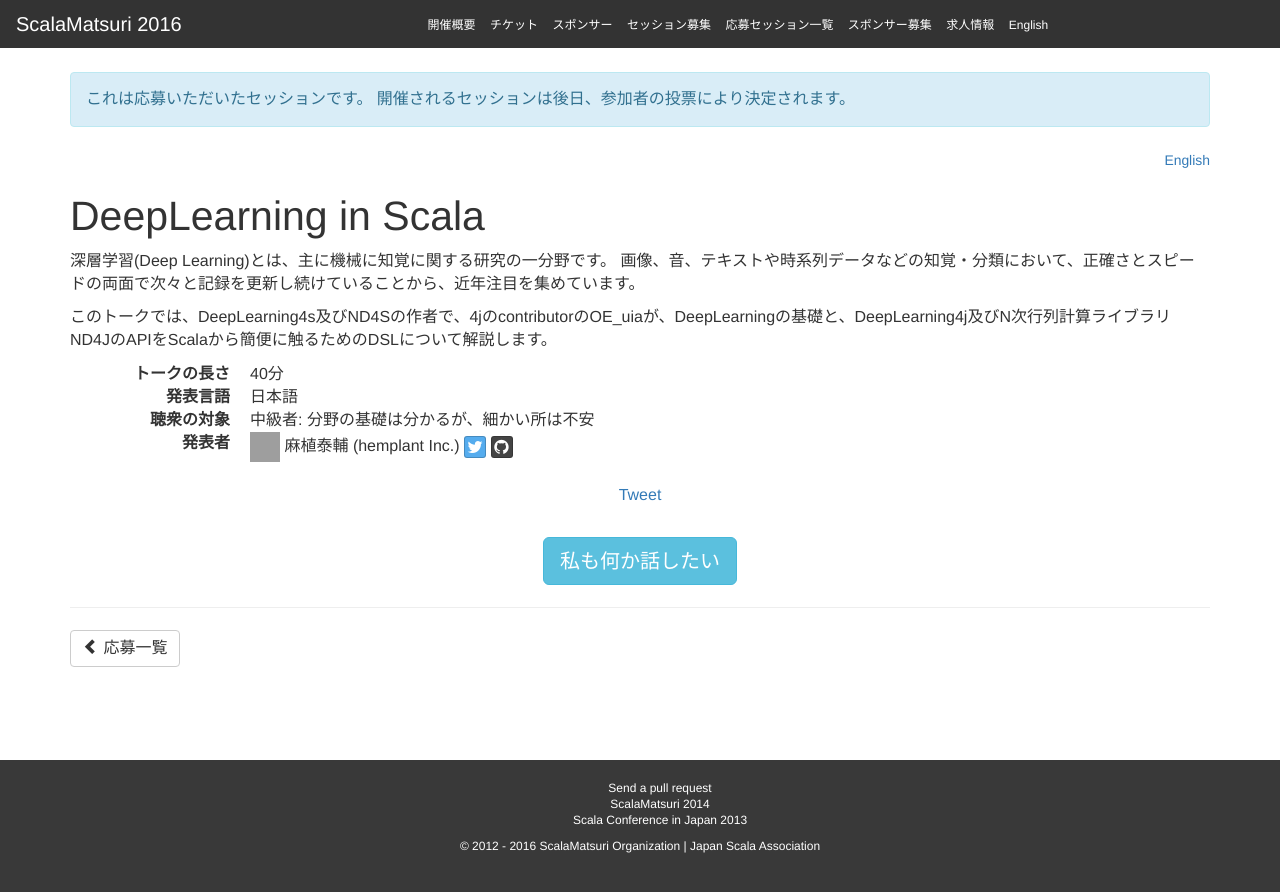
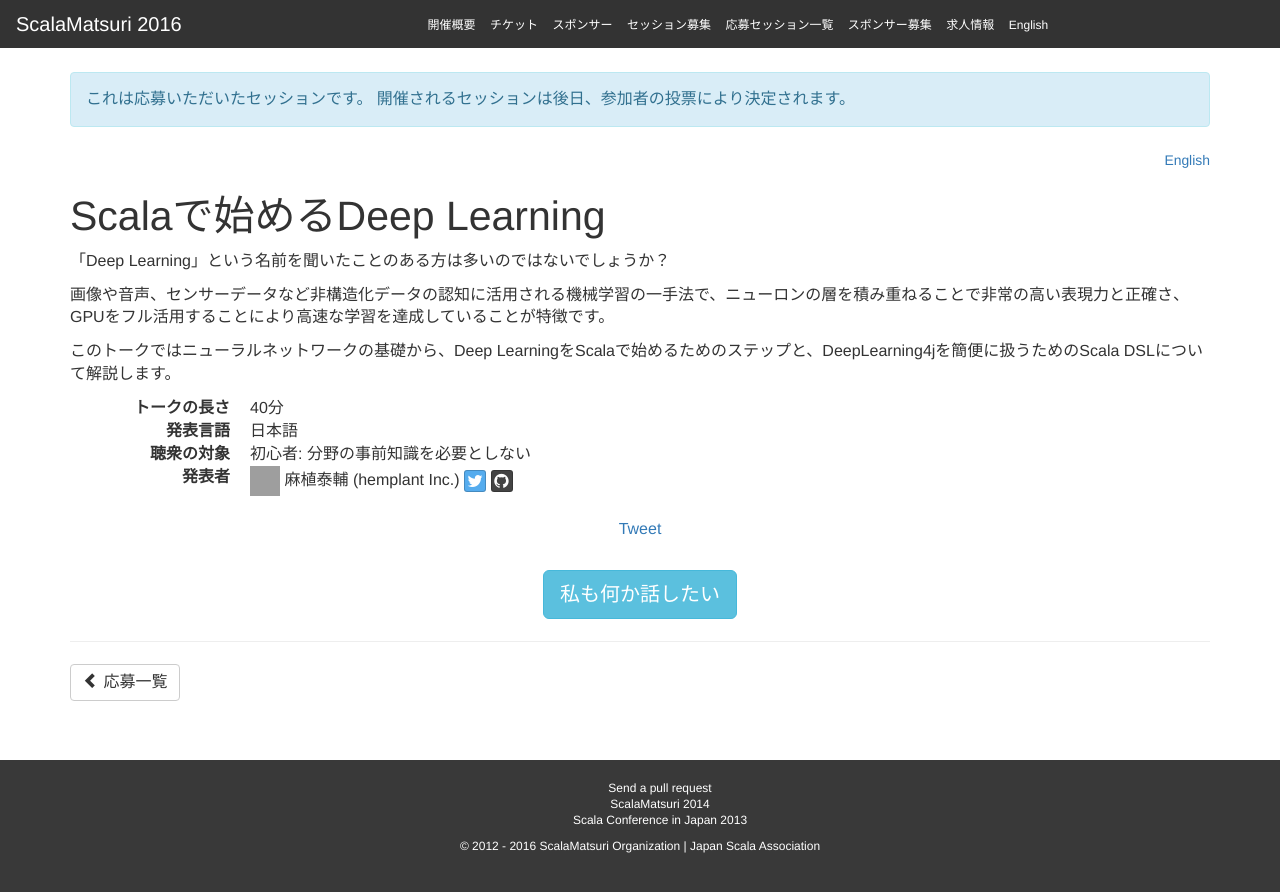
Before and after one commit to scalajp/2016.scalamatsuri.org, a Jekyll site: the page built from _candidates_ja/TaisukeOe_1.html, in a window 1280 px wide. Shown: the top 892 px of the page. Built offline with Jekyll 4.4.1, drawn with Linux system fonts in a browser that asks for light colours; nearby versions of some CDN libraries; comment, search, counter and statistics services are not loaded; grey boxes are pictures that could not be loaded.

Commit message:
modify title and contents of TaisukeOe talk

```diff
--- a/_candidates_ja/TaisukeOe_1.html
+++ b/_candidates_ja/TaisukeOe_1.html
@@ -1,17 +1,15 @@
 ---
 name: 麻植泰輔
-title: DeepLearning in Scala
+title: Scalaで始めるDeep Learning
 length: 40
-audience: Intermediate
+audience: Beginner
 language: Japanese
 twitter: OE_uia
 github: taisukeoe
 icon: https://pbs.twimg.com/profile_images/513688856479027201/xQCPwsak.jpeg
 organization: hemplant Inc.
 ---
-<p>
-  深層学習(Deep Learning)とは、主に機械に知覚に関する研究の一分野です。
-  画像、音、テキストや時系列データなどの知覚・分類において、正確さとスピードの両面で次々と記録を更新し続けていることから、近年注目を集めています。
-</p><p>
-  このトークでは、DeepLearning4s及びND4Sの作者で、4jのcontributorのOE_uiaが、DeepLearningの基礎と、DeepLearning4j及びN次行列計算ライブラリND4JのAPIをScalaから簡便に触るためのDSLについて解説します。
-</p>
+<p>「Deep Learning」という名前を聞いたことのある方は多いのではないでしょうか？</p>
+<p>画像や音声、センサーデータなど非構造化データの認知に活用される機械学習の一手法で、ニューロンの層を積み重ねることで非常の高い表現力と正確さ、GPUをフル活用することにより高速な学習を達成していることが特徴です。</p>
+
+<p>このトークではニューラルネットワークの基礎から、Deep LearningをScalaで始めるためのステップと、DeepLearning4jを簡便に扱うためのScala DSLについて解説します。</p>
```
